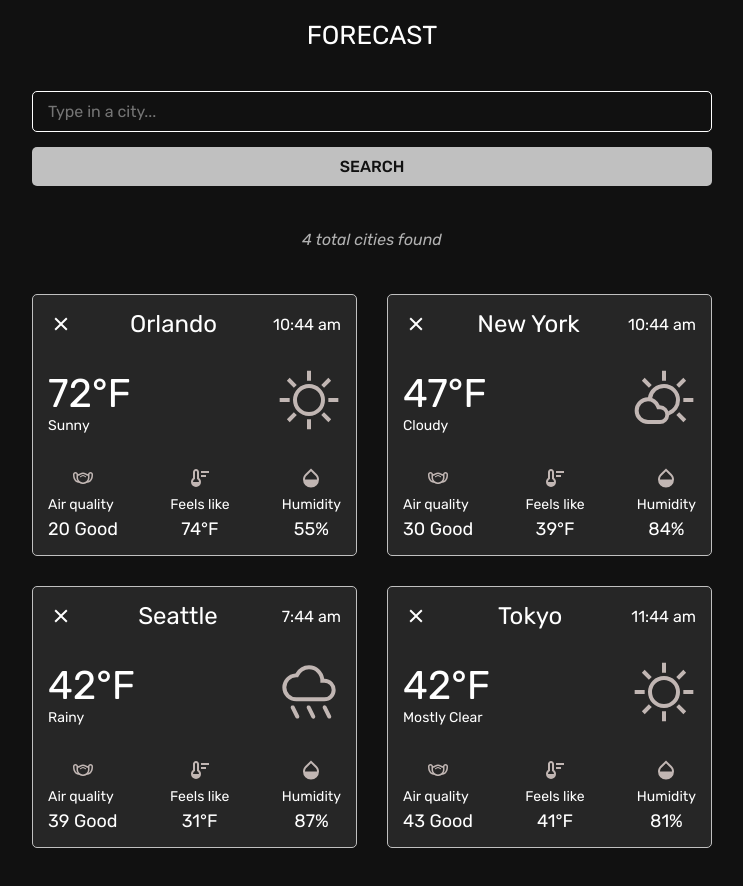
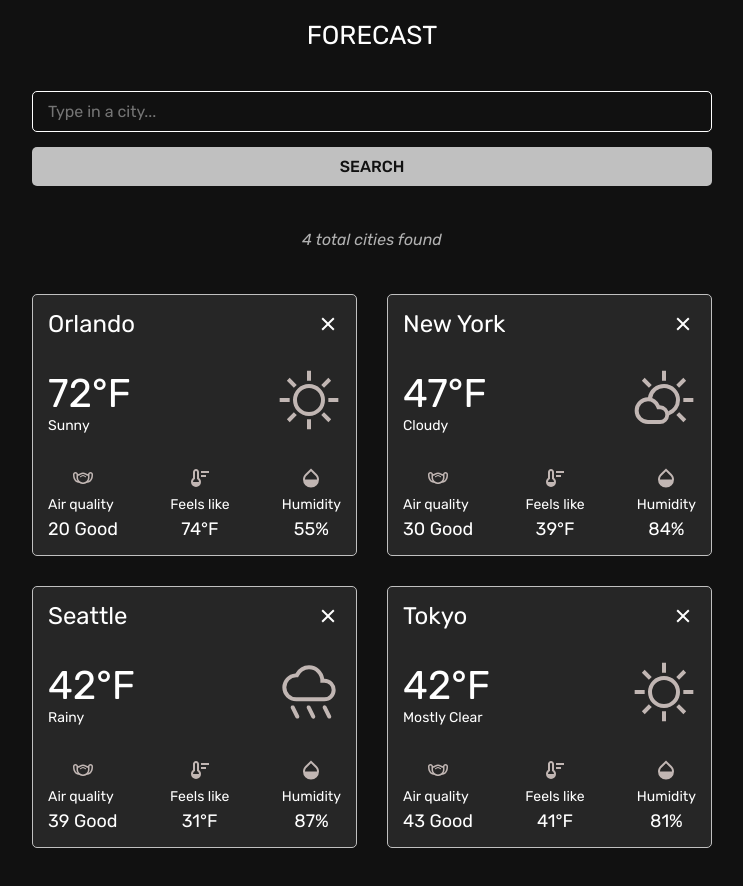
Before and after one commit to alexismgjackson-github/weather, a React (Vite) app: page / in a window 1280 px wide. Shown: the top 886 px of the page, without its empty margins (268-1011 px from the left). Built offline with nearby package versions, Linux system fonts and the light colour scheme.

Commit message:
time removed

```diff
--- a/components/Layout/Main.css
+++ b/components/Layout/Main.css
@@ -57,10 +57,6 @@ main {
 
 .city-name {
   font-size: 2.4rem;
-}
-
-.city-time {
-  font-size: 1.6rem;
 }
 
 .forecast-primary-temperature-and-description {
--- a/components/Layout/Main.jsx
+++ b/components/Layout/Main.jsx
@@ -1,6 +1,8 @@
 import "./Main.css";
 
 export default function Main() {
+  // https://api.openweathermap.org/data/2.5/weather?lat={lat}&lon={lon}&appid={API key}
+
   return (
     <>
       <main>
@@ -27,6 +29,7 @@ export default function Main() {
           <ul className="forecast-list">
             <li className="forecast-card">
               <div className="forecast-header">
+                <span className="city-name">Orlando</span>
                 <button
                   className="remove-forecast-btn"
                   aria-label="Remove this city forecast"
@@ -37,8 +40,6 @@ export default function Main() {
                     alt="Remove icon"
                   />
                 </button>
-                <span className="city-name">Orlando</span>
-                <span className="city-time">10:44 am</span>
               </div>
               <div className="forecast-primary">
                 <div className="forecast-primary-temperature-and-description">
@@ -91,6 +92,7 @@ export default function Main() {
             </li>
             <li className="forecast-card">
               <div className="forecast-header">
+                <span className="city-name">New York</span>
                 <button
                   className="remove-forecast-btn"
                   aria-label="Remove this city forecast"
@@ -101,8 +103,6 @@ export default function Main() {
                     alt="Remove icon"
                   />
                 </button>
-                <span className="city-name">New York</span>
-                <span className="city-time">10:44 am</span>
               </div>
               <div className="forecast-primary">
                 <div className="forecast-primary-temperature-and-description">
@@ -155,6 +155,7 @@ export default function Main() {
             </li>
             <li className="forecast-card">
               <div className="forecast-header">
+                <span className="city-name">Seattle</span>
                 <button
                   className="remove-forecast-btn"
                   aria-label="Remove this city forecast"
@@ -165,8 +166,6 @@ export default function Main() {
                     alt="Remove icon"
                   />
                 </button>
-                <span className="city-name">Seattle</span>
-                <span className="city-time">7:44 am</span>
               </div>
               <div className="forecast-primary">
                 <div className="forecast-primary-temperature-and-description">
@@ -219,6 +218,7 @@ export default function Main() {
             </li>
             <li className="forecast-card">
               <div className="forecast-header">
+                <span className="city-name">Tokyo</span>
                 <button
                   className="remove-forecast-btn"
                   aria-label="Remove this city forecast"
@@ -229,8 +229,6 @@ export default function Main() {
                     alt="Remove icon"
                   />
                 </button>
-                <span className="city-name">Tokyo</span>
-                <span className="city-time">11:44 am</span>
               </div>
               <div className="forecast-primary">
                 <div className="forecast-primary-temperature-and-description">
```
